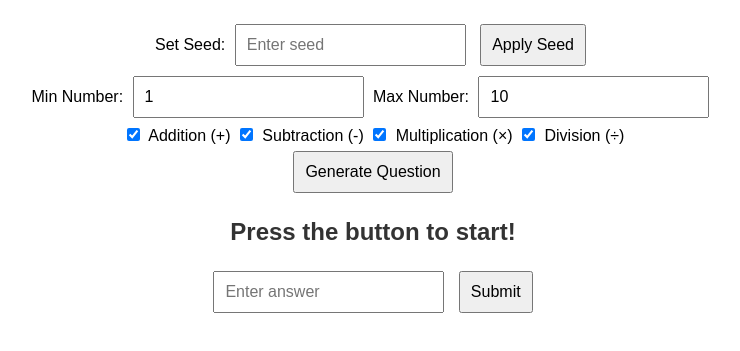
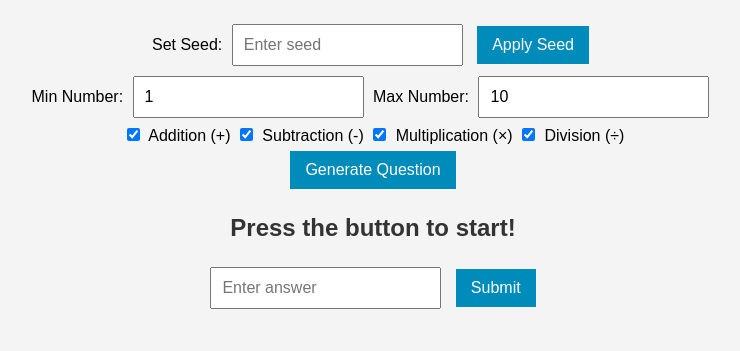
Before and after one commit to LouisPulford/Maths-game, a plain HTML site: page index.html in a window 1280 px wide. Shown: the part 89-440 px from the top of the page, without its empty margins (267-1007 px from the left). Drawn offline with nearby package versions, Linux system fonts and the light colour scheme.

Commit message:
Update style.css

```diff
--- a/style.css
+++ b/style.css
@@ -2,6 +2,7 @@ body {
     font-family: Arial, sans-serif;
     text-align: center;
     padding: 20px;
+    background-color: #f4f4f4;
 }
 
 input, button {
@@ -13,3 +14,21 @@ input, button {
 h1, h2 {
     color: #333;
 }
+
+button {
+    background-color: #008CBA;
+    color: white;
+    border: none;
+    padding: 10px 15px;
+    cursor: pointer;
+    font-size: 16px;
+}
+
+button:hover {
+    background-color: #005f73;
+}
+
+#result {
+    font-weight: bold;
+    font-size: 18px;
+}
```
